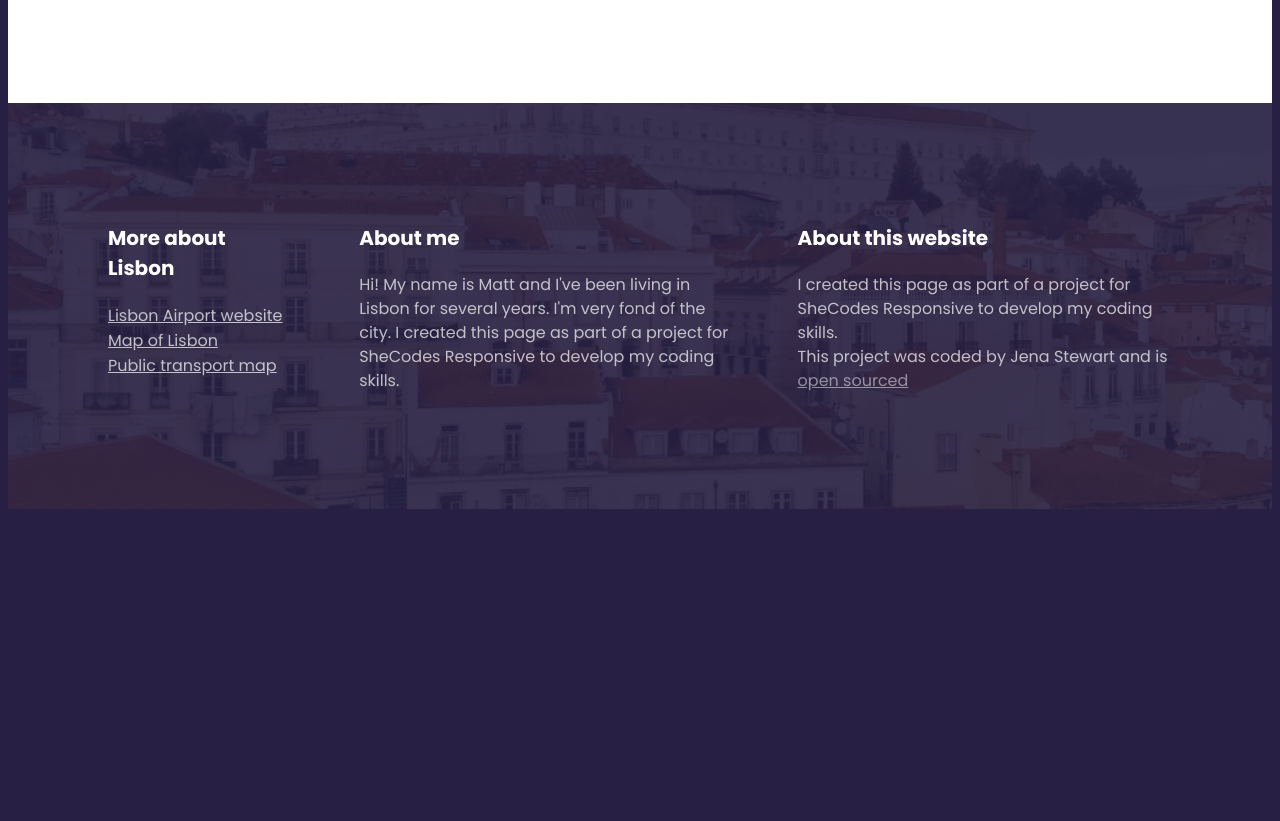
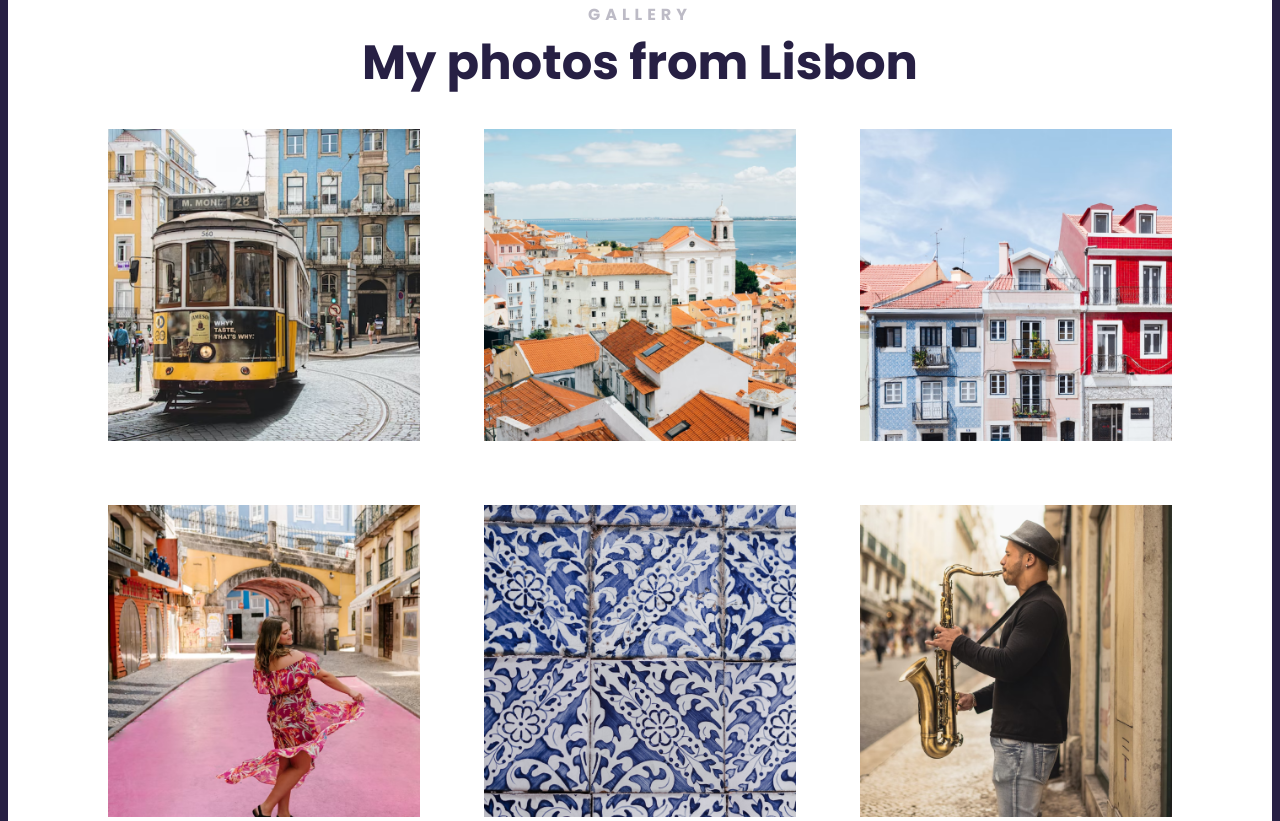
Before and after one commit to jenastewart/Travel-Project, a plain HTML site: page index.html in a window 1280 px wide. Shown: the part 2635-3456 px from the top of the page. Before the commit the page ends 3152 px from the top, so only its background shows below. Drawn offline with Linux system fonts and the light colour scheme.

Commit message:
Added photo gallery section

```diff
--- a/index.html
+++ b/index.html
@@ -116,7 +116,7 @@
                 <h4>Seagull Method Café</h4>
                 <p>
                   Everyone's favorite neighborhood cafe with a variety of
-                  breakfast and brunch options.
+                  breakfast and brunch options in a small and cozy space.
                 </p>
                 <h5>Address</h5>
                 <p>Rua da Palmeira 23</p>
@@ -178,7 +178,44 @@
             </div>
           </div>
         </section>
-        <section></section>
+        <section>
+          <h2 class="text-center">Gallery</h2>
+          <h3 class="text-center">My photos from Lisbon</h3>
+          <div class="photo-gallery">
+            <div class="grid grid-3-columns">
+              <img
+                src="images/tram.png"
+                class="img-responsive"
+                alt="picture of tram in Lisbon"
+              />
+              <img
+                src="images/tile-roof.png"
+                class="img-responsive"
+                alt="white buildings with tile roofs"
+              />
+              <img
+                src="images/colorful-homes.png"
+                class="img-responsive"
+                alt="colorful homes in Lisbon"
+              />
+              <img
+                src="images/dancer.png"
+                class="img-responsive"
+                alt="picture of dancer in Lisbon"
+              />
+              <img
+                src="images/tile.png"
+                class="img-responsive"
+                alt="blue tile"
+              />
+              <img
+                src="images/sax.png"
+                class="img-responsive"
+                alt="man playing the saxophone in Lisbon"
+              />
+            </div>
+          </div>
+        </section>
       </main>
       <footer>
         <section class="grid grid-3-columns-first-narrow">
--- a/src/styles.css
+++ b/src/styles.css
@@ -44,6 +44,9 @@ body {
 }
 .card-footer {
   padding: 0 30px 30px;
+}
+.photo-gallery {
+  margin: 30px 0;
 }
 .btn {
   display: block;
```
Also changed, not shown: images/colorful-homes.png (added), images/dancer.png (added), images/sax.png (added), images/tile-roof.png (added), images/tile.png (added), images/tram.png (added).
